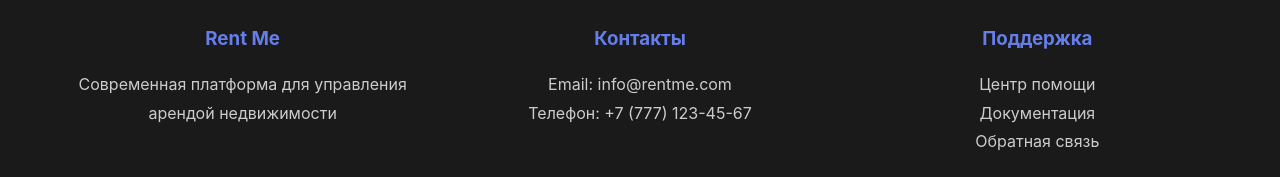
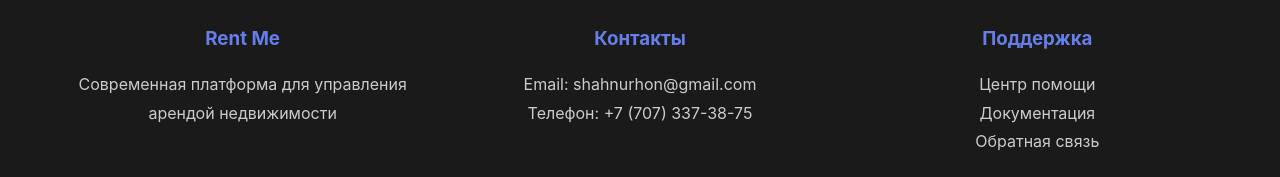
Before and after one commit to Shahnurhon/rentme-landing, a plain HTML site: page index.html in a window 1280 px wide. Shown: the part 2735-2912 px from the top of the page. Drawn offline with Linux system fonts and the light colour scheme.

Commit message:
Update index.html

```diff
--- a/index.html
+++ b/index.html
@@ -716,8 +716,8 @@
                 </div>
                 <div class="footer-section">
                     <h3>Контакты</h3>
-                    <p>Email: info@rentme.com</p>
-                    <p>Телефон: +7 (777) 123-45-67</p>
+                    <p>Email: shahnurhon@gmail.com</p>
+                    <p>Телефон: +7 (707) 337-38-75</p>
                 </div>
                 <div class="footer-section">
                     <h3>Поддержка</h3>
```
